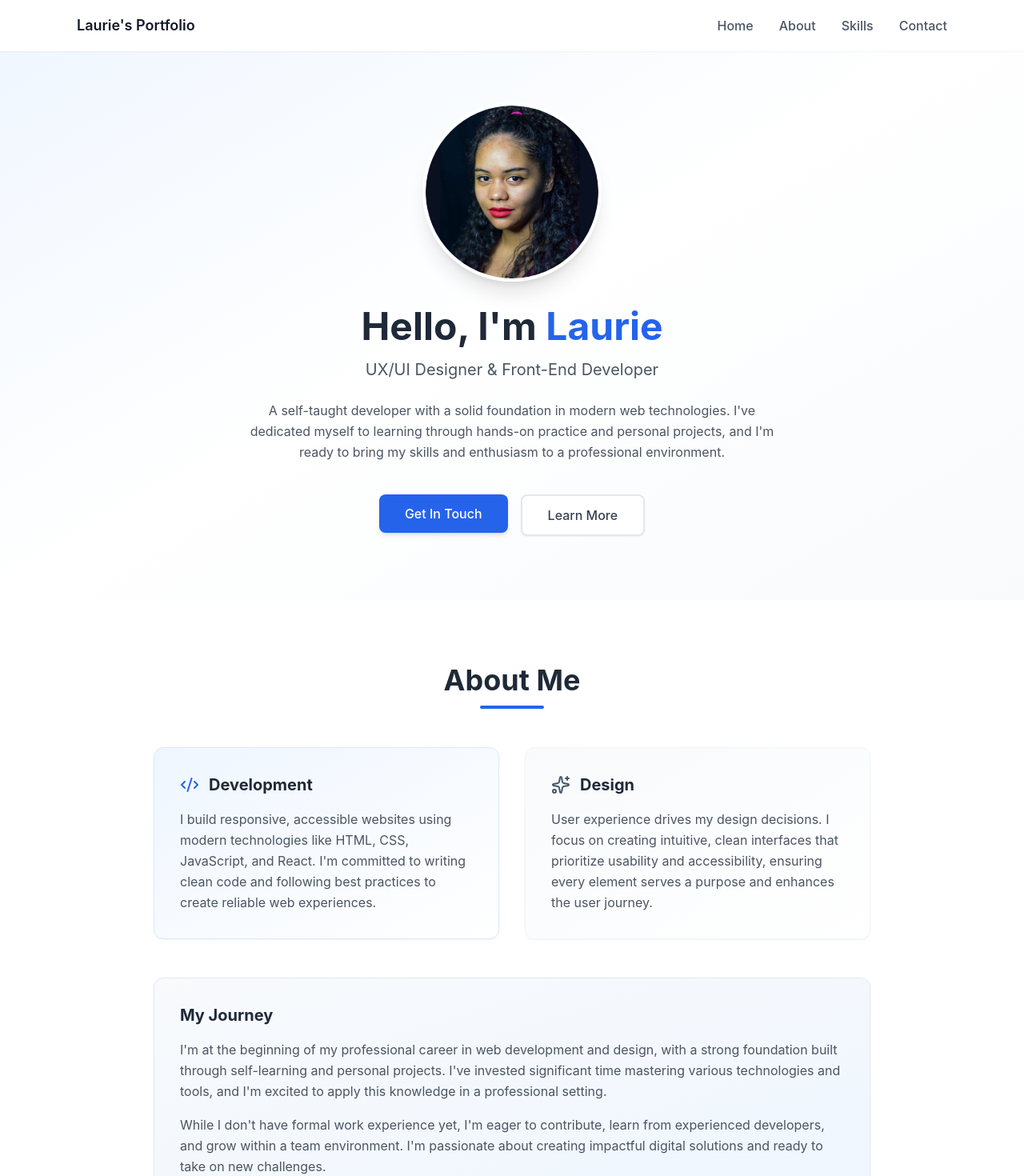
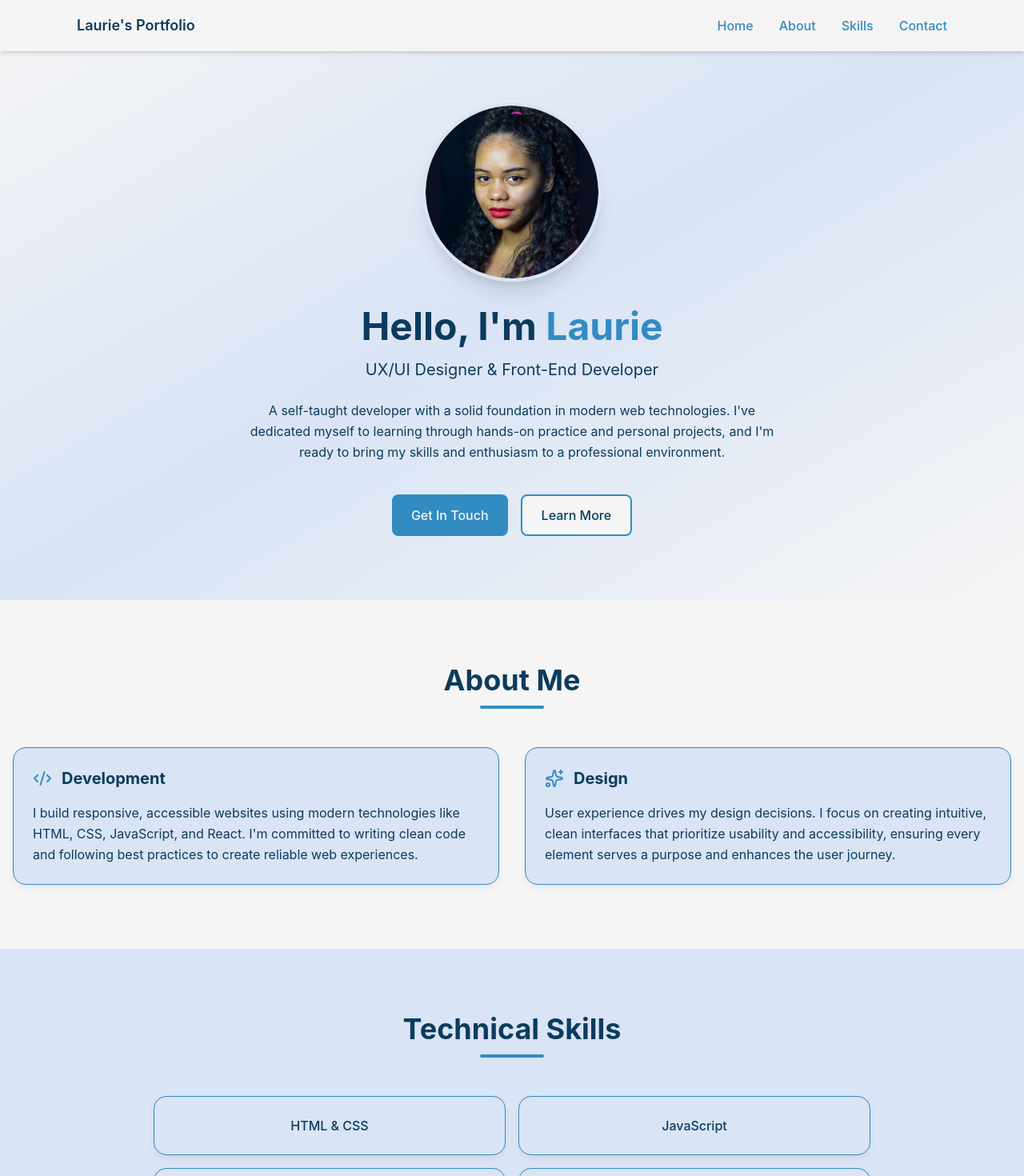
Before and after one commit to 45modeus/portfolio, a React (Create React App) app: page / in a window 1280 px wide. Shown: the top 1470 px of the page at 80% size. Built offline with nearby package versions, Linux system fonts and the light colour scheme.

Commit message:
updated port folio

```diff
--- a/src/App.js
+++ b/src/App.js
@@ -7,20 +7,22 @@ import Contact from "./contact.jsx";
 function App() {
   return (
     <Router>
-      <div className="min-h-screen bg-gradient-to-br from-slate-50 to-blue-50">
+      <div className="flex flex-col min-h-screen">
         <Navbar />
-        <Routes>
-          <Route path="/" element={<Home />} />
-          <Route path="/contact" element={<Contact />} />
-        </Routes>
+        <main className="flex-grow">
+          <Routes>
+            <Route path="/" element={<Home />} />
+            <Route path="/contact" element={<Contact />} />
+          </Routes>
+        </main>
 
-        {/* Footer */}
         <footer className="bg-slate-800 text-white py-8 px-4">
           <div className="max-w-6xl mx-auto text-center">
             <p className="text-slate-300">© 2025 Laurie. All rights reserved.</p>
           </div>
         </footer>
       </div>
+
     </Router>
   );
 }
--- a/src/Portfolio.css
+++ b/src/Portfolio.css
@@ -1,4 +1,6 @@
-/* Global Styles */
+/* =======================
+   Global Styles
+======================= */
 * {
   margin: 0;
   padding: 0;
@@ -11,7 +13,11 @@ body {
     sans-serif;
   -webkit-font-smoothing: antialiased;
   -moz-osx-font-smoothing: grayscale;
-  background-color: #f9fafb;
+  background-color: #F5F5F5; /* off-white */
+  color: #0B3C5D; /* dark blue text */
+  min-height: 100vh;
+  display: flex;
+  flex-direction: column;
 }
 
 /* Smooth Scrolling */
@@ -19,38 +25,101 @@ html {
   scroll-behavior: smooth;
 }
 
-/* Remove default button styles */
-button {
-  font-family: inherit;
-  cursor: pointer;
-}
-
-/* Ensure links have no underline by default */
+/* =======================
+   Links & Buttons
+======================= */
 a {
   text-decoration: none;
   color: inherit;
 }
 
-/* Footer Styles */
-footer {
-  background-color: #111827;
-  color: white;
-  padding: 2rem 1rem;
-  text-align: center;
+button {
+  font-family: inherit;
+  cursor: pointer;
+  transition: all 0.3s ease;
 }
 
-footer p {
-  color: #9ca3af;
+/* Primary button */
+.btn-primary {
+  background-color: #328CC1;
+  color: #F5F5F5;
+  padding: 0.75rem 1.5rem;
+  border-radius: 0.5rem;
+  font-weight: 500;
+  display: inline-flex;
+  align-items: center;
+  justify-content: center;
 }
 
-/* Utility for centering profile image if not using Tailwind classes */
+.btn-primary:hover {
+  background-color: #0B3C5D;
+}
+
+/* Secondary button */
+.btn-secondary {
+  background-color: #F5F5F5;
+  color: #0B3C5D;
+  border: 2px solid #328CC1;
+  padding: 0.75rem 1.5rem;
+  border-radius: 0.5rem;
+  font-weight: 500;
+  display: inline-flex;
+  align-items: center;
+  justify-content: center;
+}
+
+.btn-secondary:hover {
+  background-color: #D9E4F5;
+}
+
+/* =======================
+   Cards
+======================= */
+.card {
+  background: #D9E4F5;
+  border: 1px solid #328CC1;
+  border-radius: 1rem;
+  padding: 1.5rem;
+  box-shadow: 0 4px 10px rgba(0,0,0,0.05);
+  transition: transform 0.3s ease, box-shadow 0.3s ease;
+}
+
+.card:hover {
+  transform: translateY(-5px);
+  box-shadow: 0 8px 20px rgba(0,0,0,0.1);
+}
+
+/* =======================
+   Highlight / CTA
+======================= */
+.highlight {
+  color: #F76C5E;
+}
+
+/* =======================
+   Section Headings
+======================= */
+h1, h2, h3, h4 {
+  color: #0B3C5D;
+}
+
+/* =======================
+   Images
+======================= */
+img {
+  max-width: 100%;
+  height: auto;
+}
+
 .profile-image-container {
   display: flex;
   justify-content: center;
   margin-bottom: 2rem;
 }
 
-/* Animation for skill bars */
+/* =======================
+   Skill Bars Animation
+======================= */
 @keyframes slideIn {
   from {
     width: 0;
@@ -60,26 +129,57 @@ footer p {
   }
 }
 
-/* Responsive image handling */
-img {
-  max-width: 100%;
-  height: auto;
-}
-
-/* Custom scrollbar for webkit browsers */
+/* =======================
+   Scrollbar
+======================= */
 ::-webkit-scrollbar {
   width: 10px;
 }
 
 ::-webkit-scrollbar-track {
-  background: #f1f1f1;
+  background: #D9E4F5;
 }
 
 ::-webkit-scrollbar-thumb {
-  background: #888;
+  background: #328CC1;
   border-radius: 5px;
 }
 
 ::-webkit-scrollbar-thumb:hover {
-  background: #555;
+  background: #0B3C5D;
 }
+
+/* =======================
+   Footer
+======================= */
+footer {
+  background-color: #284b63; /* dark-medium blue */
+  color: #F5F5F5;
+  padding: 2rem 1rem;
+  text-align: center;
+  flex-shrink: 0; /* ensures footer stays at bottom */
+}
+
+footer p {
+  color: #D9E4F5;
+}
+
+/* =======================
+   Contact Section
+======================= */
+#contact {
+  background: linear-gradient(135deg, #F5F5F5 0%, #D9E4F5 50%, #F5F5F5 100%);
+  padding: 5rem 1rem;
+}
+
+#contact .card {
+  margin-bottom: 2rem;
+}
+
+#contact h2 {
+  margin-bottom: 0.5rem;
+}
+
+#contact .w-20 {
+  height: 0.25rem;
+}
--- a/src/contact.jsx
+++ b/src/contact.jsx
@@ -31,7 +31,7 @@ function Contact() {
                 </div>
                 <div>
                   <p className="font-medium text-gray-800">Phone</p>
-                  <p className="text-gray-600">+230 12345678</p>
+                  <p className="text-gray-600">+230 58465728</p>
                 </div>
               </div>
               <div className="flex items-start">
@@ -40,7 +40,7 @@ function Contact() {
                 </div>
                 <div>
                   <p className="font-medium text-gray-800">Email</p>
-                  <p className="text-gray-600">mail@mail.com</p>
+                  <p className="text-gray-600">lauriemichel66@gmail.com</p>
                 </div>
               </div>
             </div>
--- a/src/home.jsx
+++ b/src/home.jsx
@@ -1,62 +1,44 @@
-import React, { useState } from 'react';
+import React from 'react';
 import { Code2, Sparkles } from 'lucide-react';
 import MeRounded from "./MeRounded.png";
 import "./Portfolio.css";
 
 function Home() {
   const skills = [
-    'HTML & CSS',
-    'JavaScript',
-    'React',
-    'Node.js',
-    'PHP',
-    'Python',
-    'MySQL',
-    'PostgreSQL',
-    'WordPress',
-    'Git/GitHub',
-    'Figma',
-    'Canva'
+    'HTML & CSS', 'JavaScript', 'React', 'Node.js',
+    'PHP', 'Python', 'MySQL', 'PostgreSQL',
+    'WordPress', 'Git/GitHub', 'Figma', 'Canva'
   ];
 
   const scrollToSection = (id) => {
     const element = document.getElementById(id);
-    if (element) {
-      element.scrollIntoView({ behavior: 'smooth' });
-    }
+    if (element) element.scrollIntoView({ behavior: 'smooth' });
   };
 
   return (
     <>
       {/* Hero Section */}
-      <section id="home" className="pt-32 pb-20 px-4 bg-gradient-to-br from-blue-50 via-white to-slate-50">
+      <section id="home" className="pt-32 pb-20 px-4 bg-gradient-to-br from-[#F5F5F5] via-[#D9E4F5] to-[#F5F5F5]">
         <div className="max-w-4xl mx-auto text-center">
           <div className="flex justify-center mb-8">
-            <img src={MeRounded} alt="Profile" className="w-48 h-48 md:w-56 md:h-56 rounded-full shadow-xl border-4 border-white" />
+            <img src={MeRounded} alt="Profile" className="w-48 h-48 md:w-56 md:h-56 rounded-full shadow-xl border-4 border-[#D9E4F5]" />
           </div>
-          <h1 className="text-4xl md:text-5xl font-bold text-gray-800 mb-4 leading-tight">
-            Hello, I'm <span className="text-blue-600">Laurie</span>
+          <h1 className="text-4xl md:text-5xl font-bold text-[#0B3C5D] mb-4 leading-tight">
+            Hello, I'm <span className="text-[#328CC1]">Laurie</span>
           </h1>
-          <p className="text-xl text-gray-600 mb-6">
+          <p className="text-xl text-[#0B3C5D] mb-6">
             UX/UI Designer & Front-End Developer
           </p>
-          <p className="text-gray-600 max-w-2xl mx-auto mb-10 leading-relaxed">
+          <p className="text-[#0B3C5D] max-w-2xl mx-auto mb-10 leading-relaxed">
             A self-taught developer with a solid foundation in modern web technologies.
             I've dedicated myself to learning through hands-on practice and personal projects,
             and I'm ready to bring my skills and enthusiasm to a professional environment.
           </p>
           <div className="flex flex-wrap justify-center gap-4">
-            <a href="/contact">
-              <button
-                className="bg-blue-600 text-white px-8 py-3 rounded-lg hover:bg-blue-700 transition transform hover:scale-105 font-medium shadow-md"
-              >
+            <button onClick={() => scrollToSection('contact')} className="btn-primary">
               Get In Touch
             </button>
-            </a>
-            <button
-              onClick={() => scrollToSection('about')}
-              className="bg-white text-gray-700 px-8 py-3 rounded-lg hover:bg-gray-50 transition transform hover:scale-105 font-medium border-2 border-gray-200 shadow-sm"
-            >
+            <button onClick={() => scrollToSection('about')} className="btn-secondary">
               Learn More
             </button>
           </div>
@@ -64,79 +46,51 @@ function Home() {
       </section>
 
       {/* About Section */}
-      <section id="about" className="py-20 px-4 bg-white">
-        <div className="max-w-4xl mx-auto">
-          <div className="text-center mb-12">
-            <h2 className="text-3xl md:text-4xl font-bold text-gray-800 mb-3">
-              About Me
-            </h2>
-            <div className="w-20 h-1 bg-blue-600 mx-auto rounded-full"></div>
+      <section id="about" className="py-20 px-4 bg-[#F5F5F5]">
+        <div className="max-w-4xl mx-auto text-center mb-12">
+          <h2 className="text-3xl md:text-4xl font-bold text-[#0B3C5D] mb-3">About Me</h2>
+          <div className="w-20 h-1 bg-[#328CC1] mx-auto rounded-full"></div>
         </div>
 
         <div className="grid md:grid-cols-2 gap-8">
-            <div className="bg-gradient-to-br from-blue-50 to-white p-8 rounded-xl border border-blue-100 shadow-sm">
+          <div className="card">
             <div className="flex items-center mb-4">
-                <Code2 className="text-blue-600 mr-3" size={24} />
-                <h3 className="text-xl font-bold text-gray-800">Development</h3>
+              <Code2 className="text-[#328CC1] mr-3" size={24} />
+              <h3 className="text-xl font-bold text-[#0B3C5D]">Development</h3>
             </div>
-              <p className="text-gray-600 leading-relaxed">
+            <p className="text-[#0B3C5D] leading-relaxed">
               I build responsive, accessible websites using modern technologies like HTML, CSS, JavaScript,
               and React. I'm committed to writing clean code and following best practices to create
               reliable web experiences.
             </p>
           </div>
-            <div className="bg-gradient-to-br from-slate-50 to-white p-8 rounded-xl border border-slate-100 shadow-sm">
+          <div className="card">
             <div className="flex items-center mb-4">
-                <Sparkles className="text-slate-600 mr-3" size={24} />
-                <h3 className="text-xl font-bold text-gray-800">Design</h3>
+              <Sparkles className="text-[#328CC1] mr-3" size={24} />
+              <h3 className="text-xl font-bold text-[#0B3C5D]">Design</h3>
             </div>
-              <p className="text-gray-600 leading-relaxed">
+            <p className="text-[#0B3C5D] leading-relaxed">
               User experience drives my design decisions. I focus on creating intuitive, clean interfaces
               that prioritize usability and accessibility, ensuring every element serves a purpose and
               enhances the user journey.
             </p>
           </div>
         </div>
-
-          <div className="mt-12 bg-gradient-to-br from-slate-50 to-blue-50 p-8 rounded-xl border border-slate-200 shadow-sm">
-            <h3 className="text-xl font-bold text-gray-800 mb-4">My Journey</h3>
-            <p className="text-gray-600 leading-relaxed mb-4">
-              I'm at the beginning of my professional career in web development and design, with a strong
-              foundation built through self-learning and personal projects. I've invested significant time
-              mastering various technologies and tools, and I'm excited to apply this knowledge in a
-              professional setting.
-            </p>
-            <p className="text-gray-600 leading-relaxed">
-              While I don't have formal work experience yet, I'm eager to contribute, learn from experienced
-              developers, and grow within a team environment. I'm passionate about creating impactful digital
-              solutions and ready to take on new challenges.
-            </p>
-          </div>
-        </div>
       </section>
 
       {/* Skills Section */}
-      <section id="skills" className="py-20 px-4 bg-gradient-to-br from-slate-50 to-blue-50">
-        <div className="max-w-4xl mx-auto">
-          <div className="text-center mb-12">
-            <h2 className="text-3xl md:text-4xl font-bold text-gray-800 mb-3">Technical Skills</h2>
-            <p className="text-gray-600">Technologies and tools I work with</p>
-            <div className="w-20 h-1 bg-blue-600 mx-auto mt-4 rounded-full"></div>
+      <section id="skills" className="py-20 px-4 bg-[#D9E4F5]">
+        <div className="max-w-4xl mx-auto text-center mb-12">
+          <h2 className="text-3xl md:text-4xl font-bold text-[#0B3C5D] mb-3">Technical Skills</h2>
+          <div className="w-20 h-1 bg-[#328CC1] mx-auto rounded-full"></div>
         </div>
 
-          <div className="grid md:grid-cols-2 gap-4">
+        <div className="grid md:grid-cols-2 gap-4 max-w-4xl mx-auto">
           {skills.map(skill => (
-              <div key={skill} className="bg-white p-4 rounded-xl border border-slate-200 text-center shadow-sm hover:shadow-md transition">
-                <span className="font-medium text-gray-700">{skill}</span>
+            <div key={skill} className="card text-center">
+              <span className="font-medium text-[#0B3C5D]">{skill}</span>
             </div>
           ))}
-          </div>
-
-          <div className="mt-12 text-center">
-            <p className="text-gray-600 mb-6 italic">
-              Self-taught and ready to contribute to real-world projects
-            </p>
-          </div>
         </div>
       </section>
     </>
--- a/src/navbar.jsx
+++ b/src/navbar.jsx
@@ -7,24 +7,20 @@ function Navbar() {
   const location = useLocation();
 
   const scrollToSection = (id) => {
-    // If not on home page, navigate to home first
     if (location.pathname !== '/') {
       window.location.href = `/#${id}`;
       return;
     }
-
     const element = document.getElementById(id);
-    if (element) {
-      element.scrollIntoView({ behavior: 'smooth' });
-    }
+    if (element) element.scrollIntoView({ behavior: 'smooth' });
     setIsOpen(false);
   };
 
   return (
-    <nav className="fixed top-0 w-full bg-white/95 backdrop-blur-sm shadow-sm z-50">
+    <nav className="fixed top-0 w-full bg-[#F5F5F5]/95 backdrop-blur-sm shadow-md z-50">
       <div className="max-w-6xl mx-auto px-4 sm:px-6 lg:px-8">
         <div className="flex justify-between items-center h-16">
-          <Link to="/" className="text-lg font-semibold text-gray-900">
+          <Link to="/" className="text-lg font-semibold text-[#0B3C5D]">
             Laurie's Portfolio
           </Link>
 
@@ -32,34 +28,26 @@ function Navbar() {
           <div className="hidden md:flex space-x-8">
             <button
               onClick={() => scrollToSection('home')}
-              className="text-gray-600 hover:text-gray-900 transition font-medium"
-            >
-              Home
-            </button>
+              className="text-[#328CC1] hover:text-[#0B3C5D] transition font-medium"
+            >Home</button>
             <button
               onClick={() => scrollToSection('about')}
-              className="text-gray-600 hover:text-gray-900 transition font-medium"
-            >
-              About
-            </button>
+              className="text-[#328CC1] hover:text-[#0B3C5D] transition font-medium"
+            >About</button>
             <button
               onClick={() => scrollToSection('skills')}
-              className="text-gray-600 hover:text-gray-900 transition font-medium"
-            >
-              Skills
-            </button>
+              className="text-[#328CC1] hover:text-[#0B3C5D] transition font-medium"
+            >Skills</button>
             <Link
               to="/contact"
-              className="text-gray-600 hover:text-gray-900 transition font-medium"
-            >
-              Contact
-            </Link>
+              className="text-[#328CC1] hover:text-[#0B3C5D] transition font-medium"
+            >Contact</Link>
           </div>
 
           {/* Mobile Menu Button */}
           <button
             onClick={() => setIsOpen(!isOpen)}
-            className="md:hidden text-gray-900"
+            className="md:hidden text-[#0B3C5D]"
           >
             {isOpen ? <X size={24} /> : <Menu size={24} />}
           </button>
@@ -67,32 +55,19 @@ function Navbar() {
 
         {/* Mobile Menu */}
         {isOpen && (
-          <div className="md:hidden py-4 space-y-2 bg-white">
-            <button
-              onClick={() => scrollToSection('home')}
-              className="block w-full text-left px-4 py-3 text-gray-600 hover:bg-gray-50 hover:text-gray-900 transition"
-            >
-              Home
-            </button>
-            <button
-              onClick={() => scrollToSection('about')}
-              className="block w-full text-left px-4 py-3 text-gray-600 hover:bg-gray-50 hover:text-gray-900 transition"
-            >
-              About
-            </button>
-            <button
-              onClick={() => scrollToSection('skills')}
-              className="block w-full text-left px-4 py-3 text-gray-600 hover:bg-gray-50 hover:text-gray-900 transition"
-            >
-              Skills
-            </button>
+          <div className="md:hidden py-4 space-y-2 bg-[#D9E4F5] border-t border-[#328CC1]">
+            {['home','about','skills'].map(id => (
+              <button
+                key={id}
+                onClick={() => scrollToSection(id)}
+                className="block w-full text-left px-4 py-3 text-[#328CC1] hover:bg-[#F5F5F5] hover:text-[#0B3C5D] transition rounded"
+              >{id.charAt(0).toUpperCase() + id.slice(1)}</button>
+            ))}
             <Link
               to="/contact"
               onClick={() => setIsOpen(false)}
-              className="block w-full text-left px-4 py-3 text-gray-600 hover:bg-gray-50 hover:text-gray-900 transition"
-            >
-              Contact
-            </Link>
+              className="block w-full text-left px-4 py-3 text-[#328CC1] hover:bg-[#F5F5F5] hover:text-[#0B3C5D] transition rounded"
+            >Contact</Link>
           </div>
         )}
       </div>
```
Lines whose indentation alone changed are shown as unchanged.
